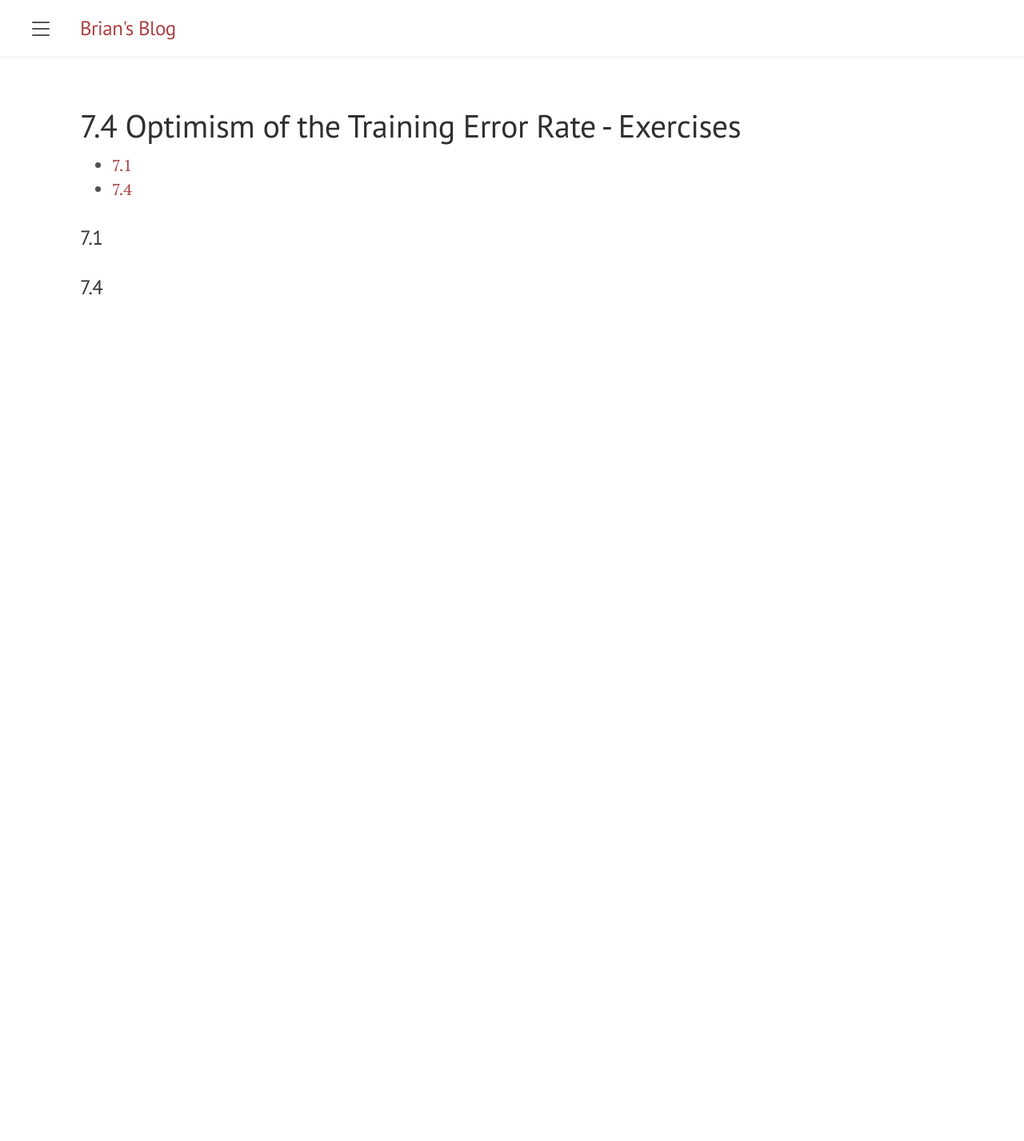
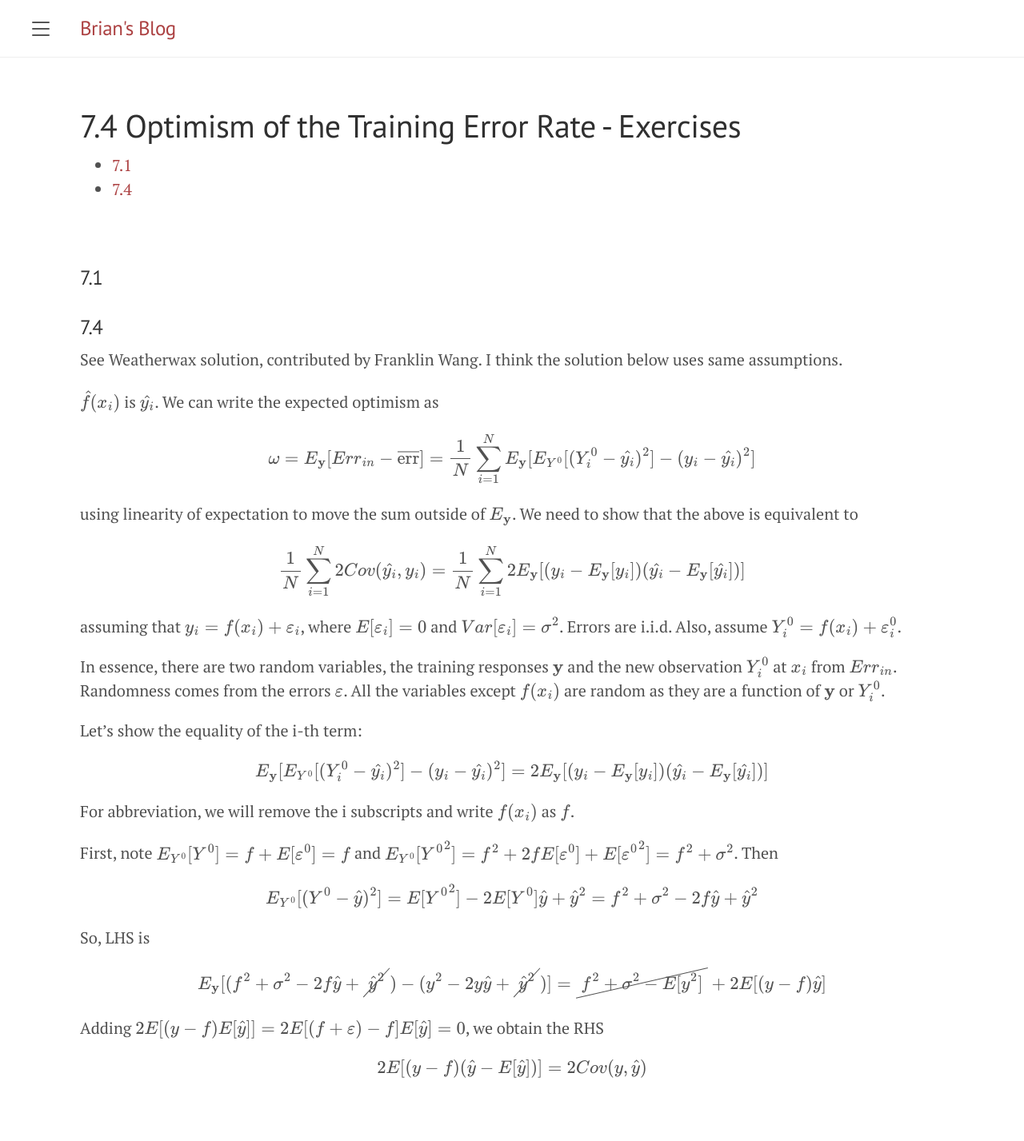
Before and after one commit to briansmlee/briansmlee.github.io, a Jekyll site: the page built from docs/_esl_posts/07_04_Exercises.md, in a window 1280 px wide. Shown: the whole page at 80% size. Built offline with Jekyll 4.4.1, drawn with Linux system fonts in a browser that asks for light colours; formulas are drawn with MathJax 3; before the commit the page ends 900 px from its top, so only the background shows below that.

Commit message:
ESL Ex 7.4

```diff
--- a/docs/_esl_posts/07_04_Exercises.md
+++ b/docs/_esl_posts/07_04_Exercises.md
@@ -11,6 +11,42 @@ usemathjax: true
 * toc
 {:toc}
 
+$\require{cancel}$
+
 ### 7.1
 
 ### 7.4
+
+See Weatherwax solution, contributed by Franklin Wang. I think the solution below uses same assumptions.
+
+$\hat{f}(x_i)$ is $\hat{y_i}$. We can write the expected optimism as
+
+$$ \omega = E_\mathbf{y}[Err_{in} - \overline{\text{err}}]
+= \frac{1}{N} \sum^N_{i=1} E_\mathbf{y}[E_{Y^0}[(Y^0_i - \hat{y_i})^2] - (y_i - \hat{y_i})^2]$$
+
+using linearity of expectation to move the sum outside of $E_\mathbf{y}$. We need to show that the above is equivalent to
+
+$$ \frac{1}{N} \sum^N_{i=1} 2 Cov(\hat{y_i}, y_i) = \frac{1}{N} \sum^N_{i=1} 2 E_\mathbf{y}[(y_i - E_\mathbf{y}[y_i])(\hat{y_i} - E_\mathbf{y}[\hat{y_i}])]$$
+
+assuming that $y_i = f(x_i) + \varepsilon_i$, where $E[\varepsilon_i] = 0$ and $Var[\varepsilon_i] = \sigma^2$. Errors are i.i.d. Also, assume $Y_i^0 = f(x_i) + \varepsilon_i^0$.
+
+In essence, there are two random variables, the training responses $\mathbf{y}$ and the new observation $Y_i^0$ at $x_i$ from $Err_{in}$. Randomness comes from the errors $\varepsilon$. All the variables except $f(x_i)$ are random as they are a function of $\mathbf{y}$ or $Y_i^0$.
+
+Let's show the equality of the i-th term:
+
+$$ E_\mathbf{y}[E_{Y^0}[(Y^0_i - \hat{y_i})^2] - (y_i - \hat{y_i})^2]
+= 2 E_\mathbf{y}[(y_i - E_\mathbf{y}[y_i])(\hat{y_i} - E_\mathbf{y}[\hat{y_i}])]$$
+
+For abbreviation, we will remove the i subscripts and write $f(x_i)$ as $f$.
+
+First, note $E_{Y^0}[Y^0] = f + E[\varepsilon^0] = f$ and $E_{Y^0}[{Y^0}^2] = f^2 + 2 f E[\varepsilon^0] + E[{\varepsilon^0}^2] = f^2 + \sigma^2$. Then
+
+$$ E_{Y^0}[(Y^0 - \hat{y})^2] = E[{Y^0}^2] - 2 E[Y^0]\hat{y} + \hat{y}^2 = f^2 + \sigma^2 - 2f \hat{y} + \hat{y}^2$$
+
+So, LHS is
+
+$$E_\mathbf{y}[(f^2 + \sigma^2 - 2f \hat{y} + \cancel{\hat{y}^2}) - (y^2 - 2y \hat{y} + \cancel{\hat{y}^2})] = \cancel{f^2 + \sigma^2 - E[y^2]} + 2 E[(y - f)\hat{y}]$$
+
+Adding $2 E[(y - f) E[\hat{y}]] = 2 E[(f + \varepsilon) - f] E[\hat{y}] = 0$, we obtain the RHS
+
+$$ 2 E[(y - f)(\hat{y} - E[\hat{y}])] = 2 Cov(y, \hat{y})$$
```
